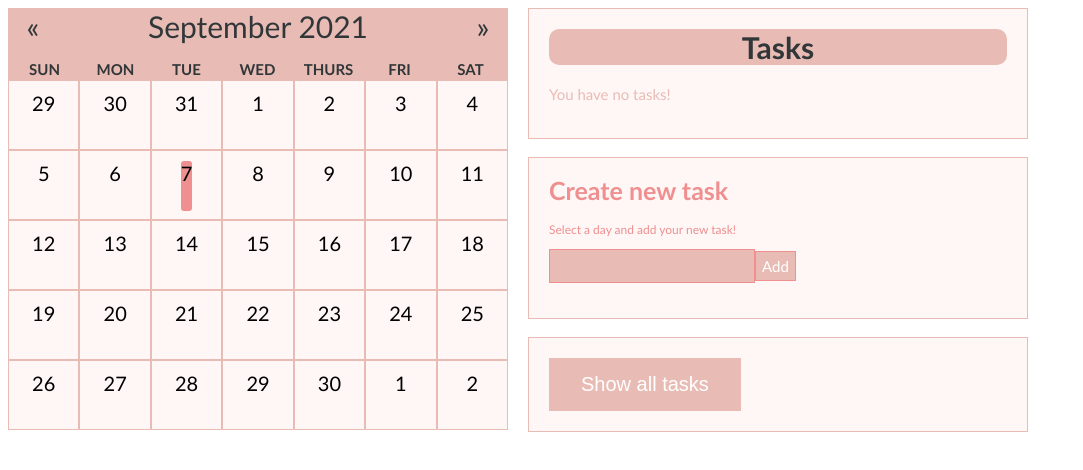
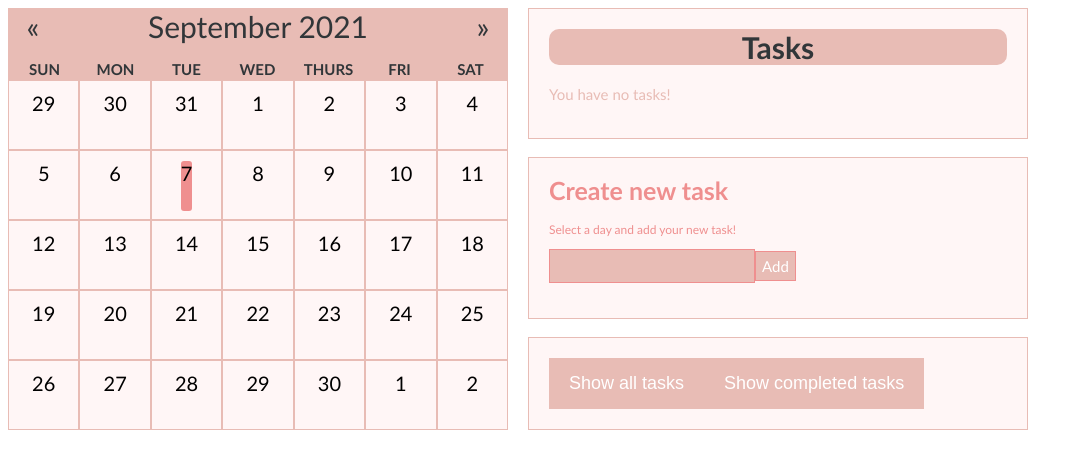
Before and after one commit to johannabertils/calenderwithtodo, a React (Create React App) app: page / in a window 1280 px wide. Shown: the top 470 px of the page, without its empty margins (0-1083 px from the left). Built offline with nearby package versions, Linux system fonts and the light colour scheme.

Commit message:
add completed tasks button

```diff
--- a/src/App.js
+++ b/src/App.js
@@ -34,7 +34,6 @@ export default function App() {
         const key = Math.random();
 
         if (selectedDate == null) {
-            console.log("wrong");
             let errorMsg = <div>No date has been selected</div>;
             seterror(errorMsg);
         } else {
--- a/src/components/Calendar/calendar.js
+++ b/src/components/Calendar/calendar.js
@@ -24,8 +24,6 @@ export default function Calendar({ selectedDate }) {
                         return value.date === getday;
                     }
                 }).length
-
-            console.log(countOccurences);
             switch (countOccurences) {
                 case 0: return "no tasks";
                 case 1: return "1 task";
--- a/src/components/Todolist/todolist.css
+++ b/src/components/Todolist/todolist.css
@@ -33,16 +33,15 @@ p{
 }
 
 
-
 .showlistbtn{
     background-color: #E8BCB5;
     border: none;
     color: white;
-    padding: 15px 32px;
+    padding: 15px 20px;
     text-align: center;
     text-decoration: none;
     display: inline-block;
-    font-size: 20px;
+    font-size: 18px;
     transition-duration: 0.4s;
 }
 
--- a/src/components/Todolist/todolist.js
+++ b/src/components/Todolist/todolist.js
@@ -3,24 +3,61 @@ import './todolist.css';
 
 export default function ToDoList() {
     const [showList, setShowList] = useState(false);
+    const [showC, setshowC] = useState(false);
+    const [completed, setCompleted] = useState();
     const [text, setText] = useState();
-    const [button, setbutton] = useState("Show all tasks");
 
     // set text that will show when clicking on btn
     const Text = () => <p>{text}</p>;
+    const CompletedText = () => <p>{completed}</p>;
 
     // when clicking on showlist btn -> if value in localstorage acitvate printList function
     function showItemsOnClick(evt) {
         evt.preventDefault();
+        setshowC(false);
         setShowList(true);
-        let newButton = "Update list";
-        setbutton(newButton)
         let dataFromLocalStorage = localStorage.getItem('data');
         if (dataFromLocalStorage === null) {
             let noTasks = <p className="notaskview"> You have no tasks to do! </p>;
             setText(noTasks)
         } else {
             printList();
+        }
+    }
+
+    function showCompletedTasks(evt) {
+        evt.preventDefault();
+        console.log("click");
+        setShowList(false);
+        setshowC(true);
+
+        let dataFromLocalStorage = localStorage.getItem('data');
+        if (dataFromLocalStorage === null) {
+            let noCompleted = "No finished tasks yet!";
+            setCompleted(noCompleted)
+        } else {
+            showFinishedTasks();
+        }
+    }
+
+    function showFinishedTasks() {
+        let data = localStorage.getItem('data');
+        let parsedData = JSON.parse(data);
+        let foundincomplitedTasks = false;
+        let showTasks = parsedData
+            .map(item => {
+                if (item.completed === true) {
+                    foundincomplitedTasks = true;
+                    return <div className="itemList">
+                        <p className="taskname"> {item.date}  {item.task}
+                            <button className="donebtn">Marked as done</button></p></div>
+                }
+            })
+        setCompleted(showTasks)
+
+        if (foundincomplitedTasks === false){
+            let noCompletedTasks = <div className="taskname"> <p className="notasksmessage">You have no completed tasks!</p> </div>;
+            setCompleted(noCompletedTasks)
         }
     }
 
@@ -69,8 +106,10 @@ export default function ToDoList() {
     }
 
     return <div className="todolist">
-        <button className="showlistbtn" onClick={showItemsOnClick}>{button}</button>
+        <button className="showlistbtn" onClick={showItemsOnClick}>Show all tasks</button>
+        <button className="showlistbtn" onClick={showCompletedTasks}>Show completed tasks</button>
         {showList ? <Text /> : null}
+        {showC ? <CompletedText /> : null}
     </div>;
 
 }
--- a/src/components/dayview/dayview.js
+++ b/src/components/dayview/dayview.js
@@ -19,7 +19,6 @@ export default function Dayview({ selectedDateValue }) {
     useEffect(() => {
         let dataFromLocalStorage = localStorage.getItem('data');
         if (dataFromLocalStorage === null) {
-            console.log("no data");
             let nomatch = <p>You have no tasks!</p>
             setnumberText(nomatch)
 
```
